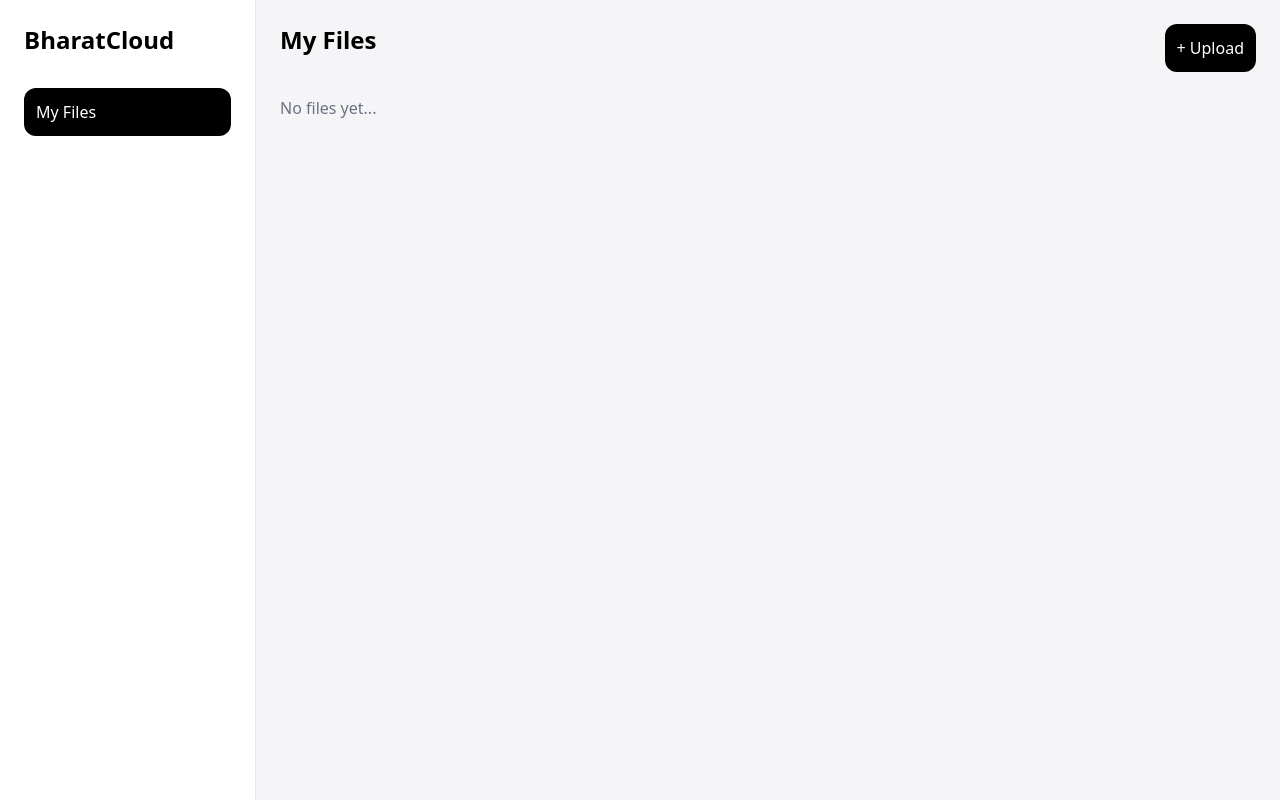
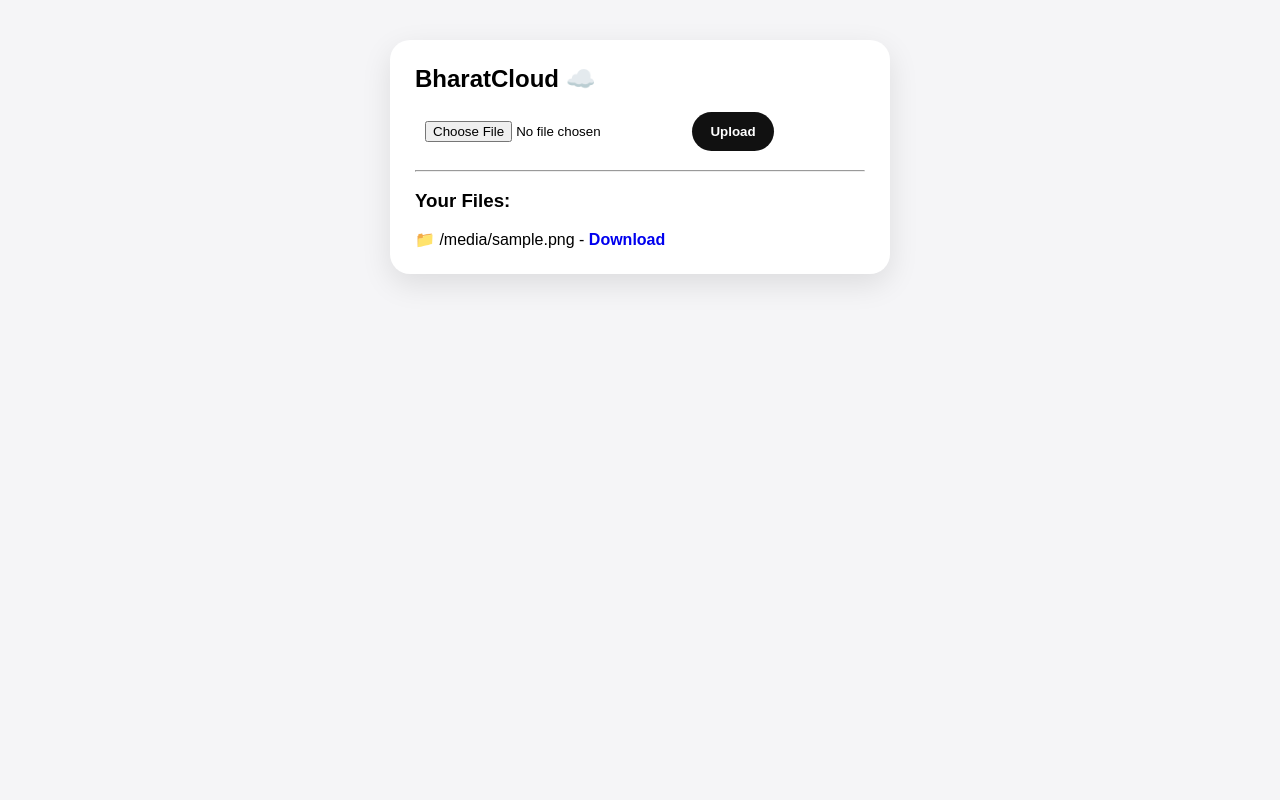
Before and after one commit to sahilrana1940/bharat-cloud, a Flask app: template templates/dashboard.html in a window 1280 px wide. Run offline with Flask 3, Linux system fonts and the light colour scheme; the template is opened without the code that fills it: most values are stand-ins (such as "Sample title", 1, 10 or a date in 2020); parts of the project's set-up code (start-up, migrations or seed data) failed here and were passed over; some libraries are stand-ins or nearby versions.

Commit message:
Update dashboard.html

```diff
--- a/templates/dashboard.html
+++ b/templates/dashboard.html
@@ -1,30 +1,32 @@
 <!DOCTYPE html>
 <html>
 <head>
+<link rel="manifest" href="/static/manifest.json">
 <meta name="viewport" content="width=device-width, initial-scale=1.0">
 <title>BharatCloud</title>
-<link rel="manifest" href="/static/manifest.json">
-<meta name="theme-color" content="#2563eb">
-<script src="https://cdn.tailwindcss.com"></script>
+<style>
+*{margin:0;padding:0;box-sizing:border-box;font-family:sans-serif}
+body{background:#f5f5f7;padding:20px}
+.card{max-width:500px;margin:20px auto;background:#fff;border-radius:20px;padding:25px;box-shadow:0 10px 30px rgba(0,0,0,0.1)}
+button{padding:12px 18px;background:#111;color:#fff;border-radius:25px;border:none;font-weight:bold;cursor:pointer}
+input{padding:10px}
+a{text-decoration:none}
+</style>
 </head>
-<body class="bg-[#f5f5f7]">
-<div class="flex h-screen">
-<div class="w-64 bg-white p-6 hidden md:block border-r">
-<h1 class="text-2xl font-bold">BharatCloud</h1>
-<div class="mt-8 bg-black text-white p-3 rounded-xl">My Files</div>
-</div>
-<div class="flex-1 p-6">
-<div class="flex justify-between">
-<h2 class="text-2xl font-bold">My Files</h2>
-<div class="flex gap-2">
-<input type="file" id="fileInput" class="hidden">
-<button onclick="document.getElementById('fileInput').click()" class="bg-black text-white p-3 rounded-xl">+ Upload</button>
-</div>
-</div>
-<div id="filesList" class="mt-6">
-<p class="text-gray-500">No files yet...</p>
-</div>
-</div>
+<body>
+<div class="card">
+<h2>BharatCloud ☁️</h2><br>
+<form action="/upload" method="post" enctype="multipart/form-data">
+<input type="file" name="file" required>
+<button type="submit">Upload</button>
+</form>
+<br><hr><br>
+<h3>Your Files:</h3><br>
+{% for file in files %}
+<p>📁 {{ file }} - <a href="/download/{{ file }}"><b>Download</b></a></p>
+{% else %}
+<p>No files yet</p>
+{% endfor %}
 </div>
 </body>
 </html>
```
